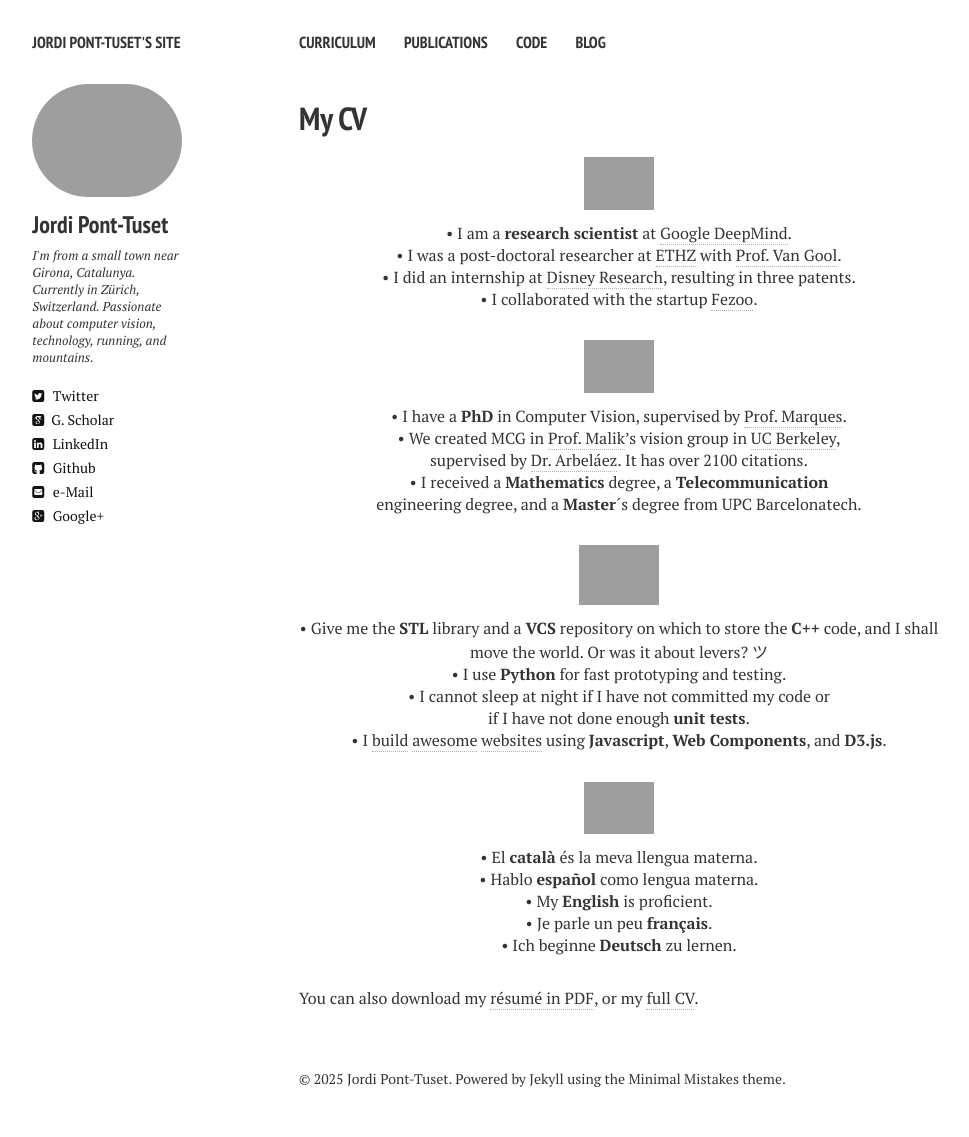
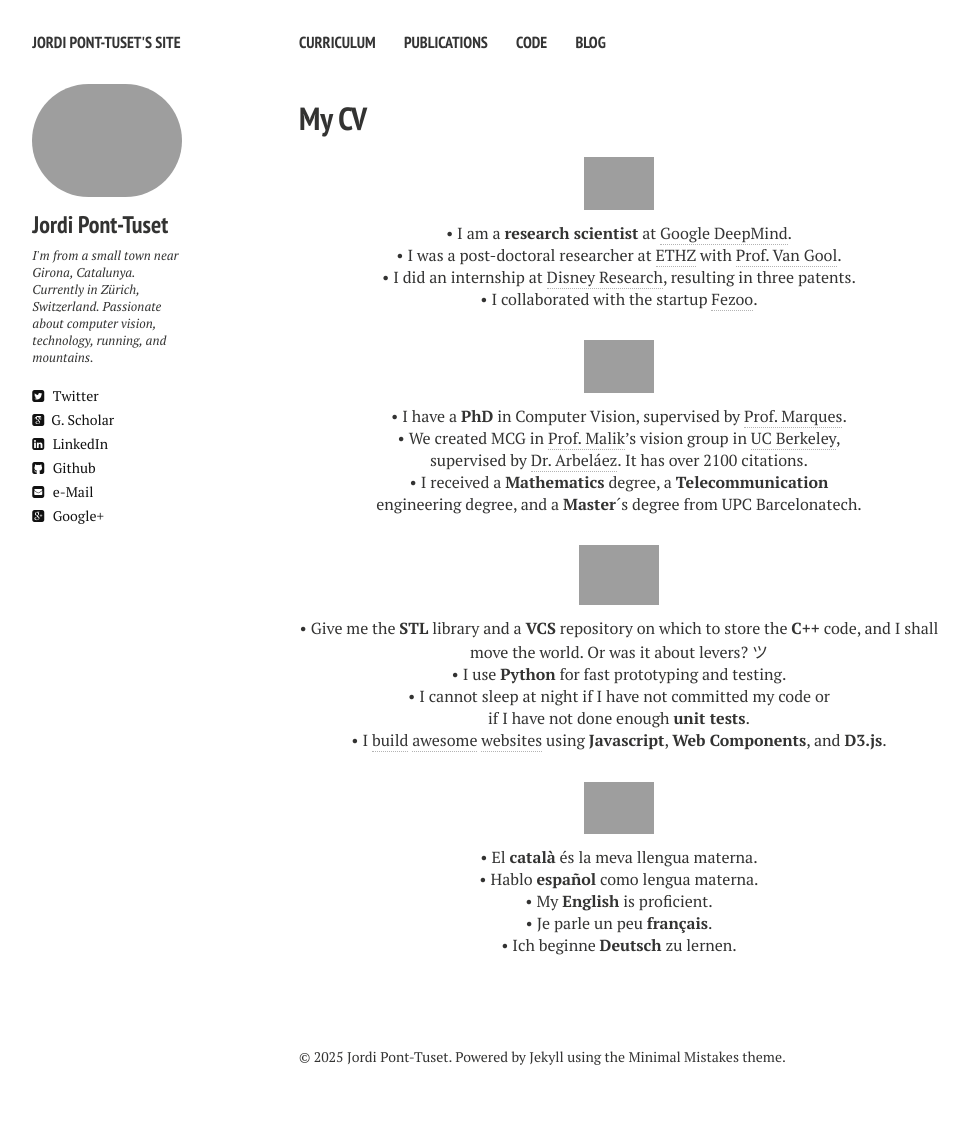
Before and after one commit to nielsholtgrefe/nielsholtgrefe.github.io, a Jekyll site: the page built from cv.md, in a window 1280 px wide. Shown: the whole page, without its empty margins (21-990 px from the left). Built offline with Jekyll 4.4.1, drawn with Linux system fonts in a browser that asks for light colours; nearby versions of some CDN libraries; after the commit the page ends 1115 px from its top, so only the background shows below that.

Commit message:
Update cv.md

```diff
--- a/cv.md
+++ b/cv.md
@@ -6,5 +6,3 @@ tags: [about]
 modified: 18-10-2014
 comments: false
 ---
-
-You can also download my <a href="https://drive.google.com/file/d/1wwMkRUc3HlYmB_2CPa5VMbNn52MZGhYH/view?usp=sharing" target="_blank">résumé in PDF</a>, or my <a href="https://drive.google.com/file/d/1-TS2t893HKMeZa1QCJSsWpv6_7gZ1Yof/view?usp=sharing" target="_blank">full CV</a>.
```
